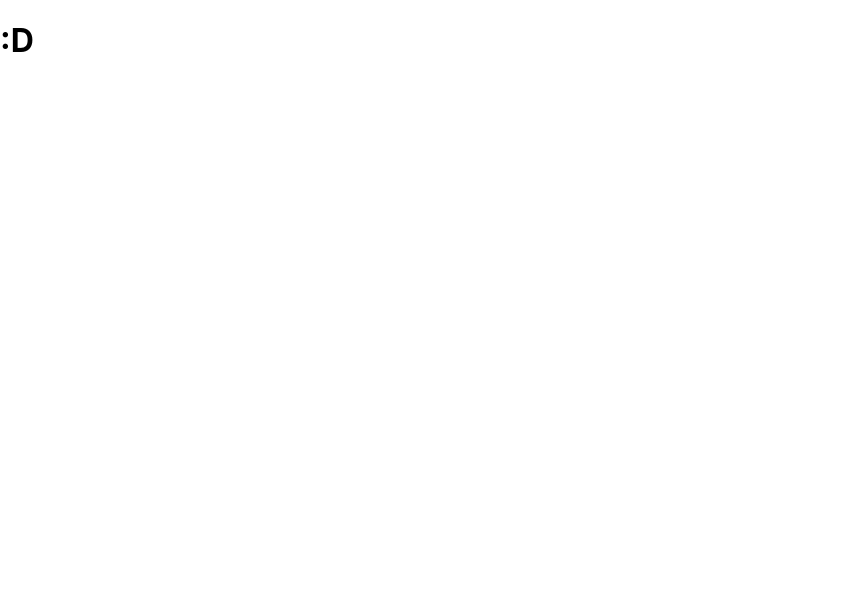
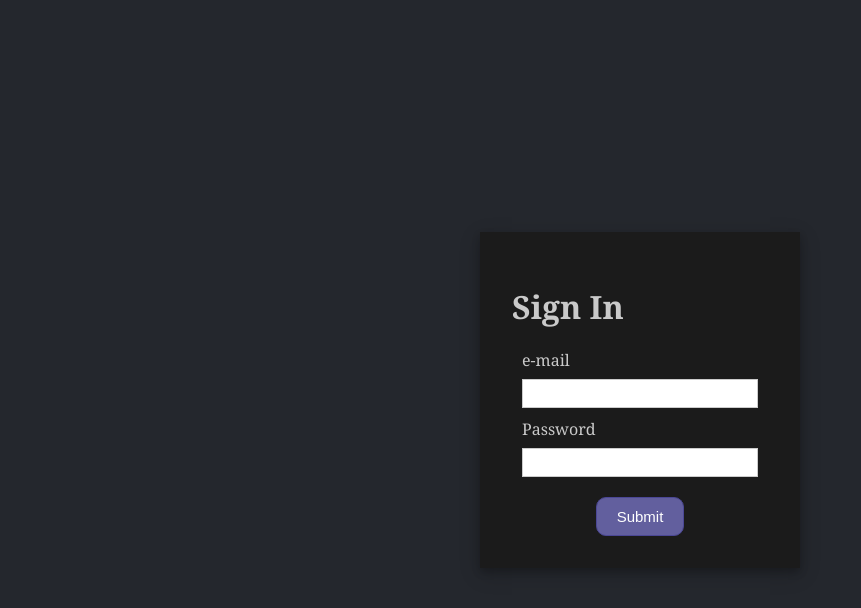
Before and after one commit to gab5987/wstation-frontend, a React (Create React App) app: page /user/login in a window 1280 px wide. Shown: the top 608 px of the page, without its empty margins (0-861 px from the left). Built offline with nearby package versions, Linux system fonts and the light colour scheme.

Commit message:
Feat: User Login page

```diff
--- a/src/App.tsx
+++ b/src/App.tsx
@@ -1,4 +1,4 @@
-import React, { Component } from 'react';
+import React from 'react';
 import './App.scss';
 import { BrowserRouter, Route, Routes } from "react-router-dom";
 
@@ -11,22 +11,24 @@ const ptBR = require("./data/res_primary_language.json");
 const enUS = require("./data/res_secondary_language.json");
 const data = require("./data/shared_data.json");
 
-class App extends Component {
+class App extends React.Component<{}, { user: string | undefined, pass: string | undefined, isLogged: Boolean, language: any }> {
   constructor(props: any){
     super(props);
     this.state = {
       user: undefined,
-      language: "ptBR",
+      pass: undefined,
       isLogged: false,
+      language: ptBR,
     }
   }
   render(): React.ReactNode {
+    {this.state.isLogged ? console.log("Logged") : console.log("Not logged")}
       return (
         <BrowserRouter>
           <Routes>
             <Route path="/home" element={<Main />} />
             <Route path="/about" element={<Main />} />
-            <Route path="/user/login" element={<UserLogin/>} />
+            <Route path="/user/login" element={<UserLogin state={this.state}/>} />
             <Route path="*" element={<Unreachable/>}/>
           </Routes>
         </BrowserRouter>
@@ -50,8 +52,8 @@ class Main extends React.Component<{}, {actualPage: string, language: object, us
         <Sidebar page={this.state.actualPage} resumeLanguage={this.state.language}/>
         <div className="App-header">
           {
-            {
-              "/home": <Homepage resumeLanguage={this.state.language} />,
+            {  //resumeLanguage={this.state.language}
+              "/home": <Homepage  />,
               "/about": <About/>,
               "default": <Unreachable/>
             }[this.state.actualPage]
--- /dev/null
+++ b/src/components/pages/UserLogin.scss
@@ -0,0 +1,55 @@
+.app {
+    font-family: sans-serif;
+    display: flex;
+    align-items: center;
+    justify-content: center;
+    flex-direction: column;
+    gap: 20px;
+    height: 100vh;
+    font-family: Cambria, Cochin, Georgia, Times, "Times New Roman", serif;
+    background-color: #24272d;
+  }
+
+  input[type="email"],
+  input[type="password"] {
+    height: 25px;
+    border: 1px solid rgba(0, 0, 0, 0.2);
+  }
+
+  input[type="submit"] {
+    margin-top: 10px;
+    cursor: pointer;
+    font-size: 15px;
+    background: rgb(98,95,158);
+    border: 1px solid rgb(75, 71, 149);
+    border-radius: 10px;
+    color: #fff;
+    padding: 10px 20px;
+  }
+
+  input[type="submit"]:hover {
+    background: #6cf0c2;
+  }
+
+  .button-container {
+    display: flex;
+    justify-content: center;
+  }
+
+  .login-form {
+    background-color: rgb(27, 27, 27);
+    padding: 2rem;
+    width: 20vw;
+    box-shadow: 0 4px 8px 0 rgba(0, 0, 0, 0.2), 0 6px 20px 0 rgba(0, 0, 0, 0.19);
+  }
+
+  .list-container {
+    display: flex;
+  }
+
+  .input-container {
+    display: flex;
+    flex-direction: column;
+    gap: 8px;
+    margin: 10px;
+  }
--- a/src/components/pages/UserLogin.tsx
+++ b/src/components/pages/UserLogin.tsx
@@ -1,6 +1,44 @@
+import "./UserLogin.scss";
+import { useState } from 'react';
+import { connectToDB } from "../../dbHandler";
 
-const UserLogin = () => {
-    return <h1> :D </h1>
+const UserLogin = (props: any) => {
+    const [email, setEmail] = useState("");
+    const [pass, setPass] = useState("");
+
+    const handleSubmit = (event: any) => {
+        event.preventDefault();
+        alert(`The name you entered was: ${email} and ${pass}`);
+        console.log(connectToDB.getAllValues)
+    };
+
+    const renderForm = (
+        <div className="form">
+          <form onSubmit={handleSubmit}>
+            <div className="input-container">
+              <label style={{color: "rgb(202, 202, 202)"}}> e-mail </label>
+              <input type="email" name="email" value={email} onChange={(e) => setEmail(e.target.value)} required />
+            </div>
+            <div className="input-container">
+              <label style={{color: "rgb(202, 202, 202)"}}> Password </label>
+              <input type="password" name="pass" value={pass} onChange={(e) => setPass(e.target.value)} required />
+            </div>
+            <div className="button-container">
+              <input type="submit" />
+            </div>
+          </form>
+        </div>
+      );
+
+    return (
+        <div className="app">
+          <div className="login-form">
+            <h1 className="title" style={{color: 'rgb(202, 202, 202)'}}>Sign In</h1>
+            {/* {isSubmitted ? <div>User is successfully logged in</div> : renderForm} */}
+            {renderForm}
+          </div>
+        </div>
+      );
 }
 
 export default UserLogin;
```
